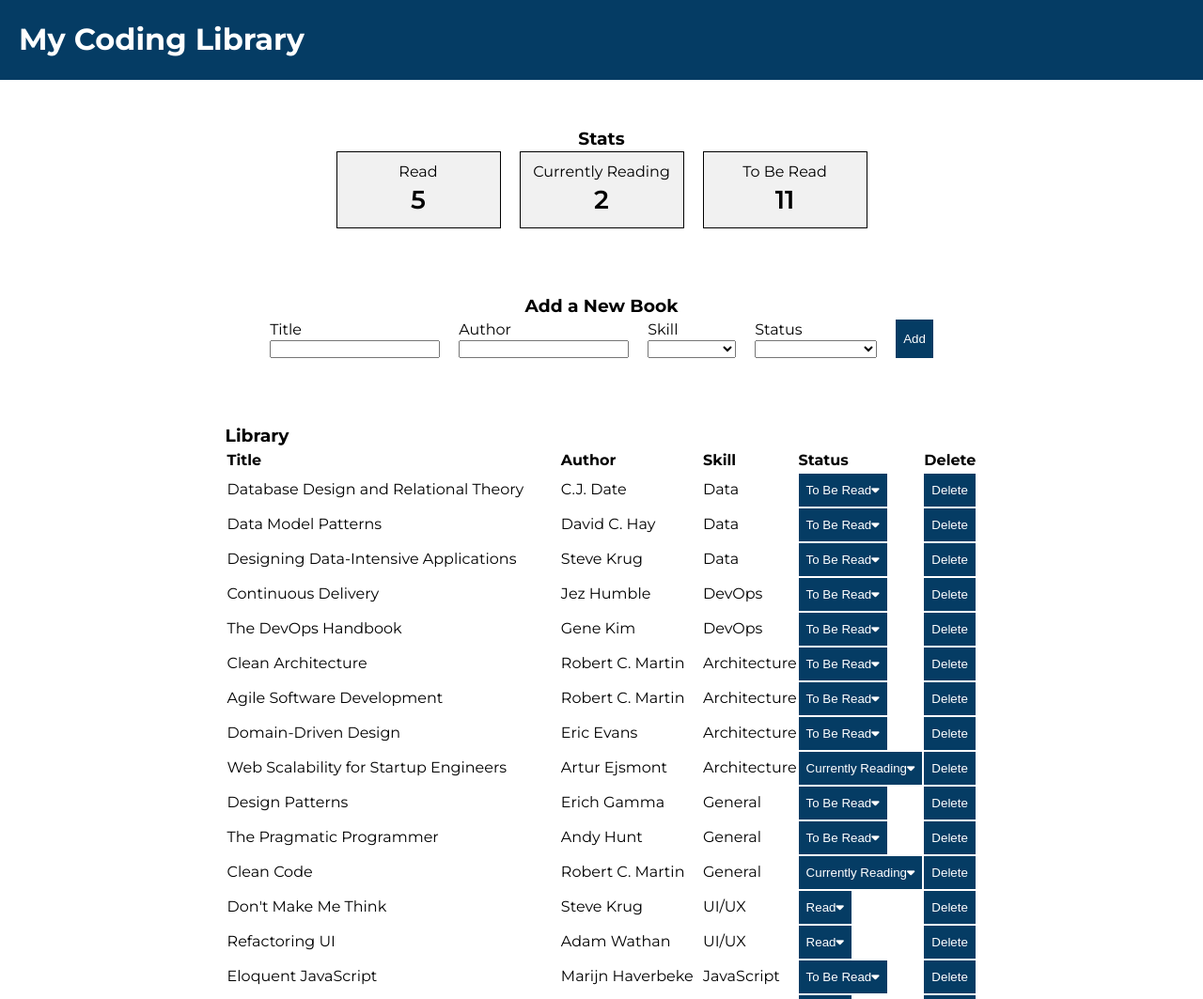
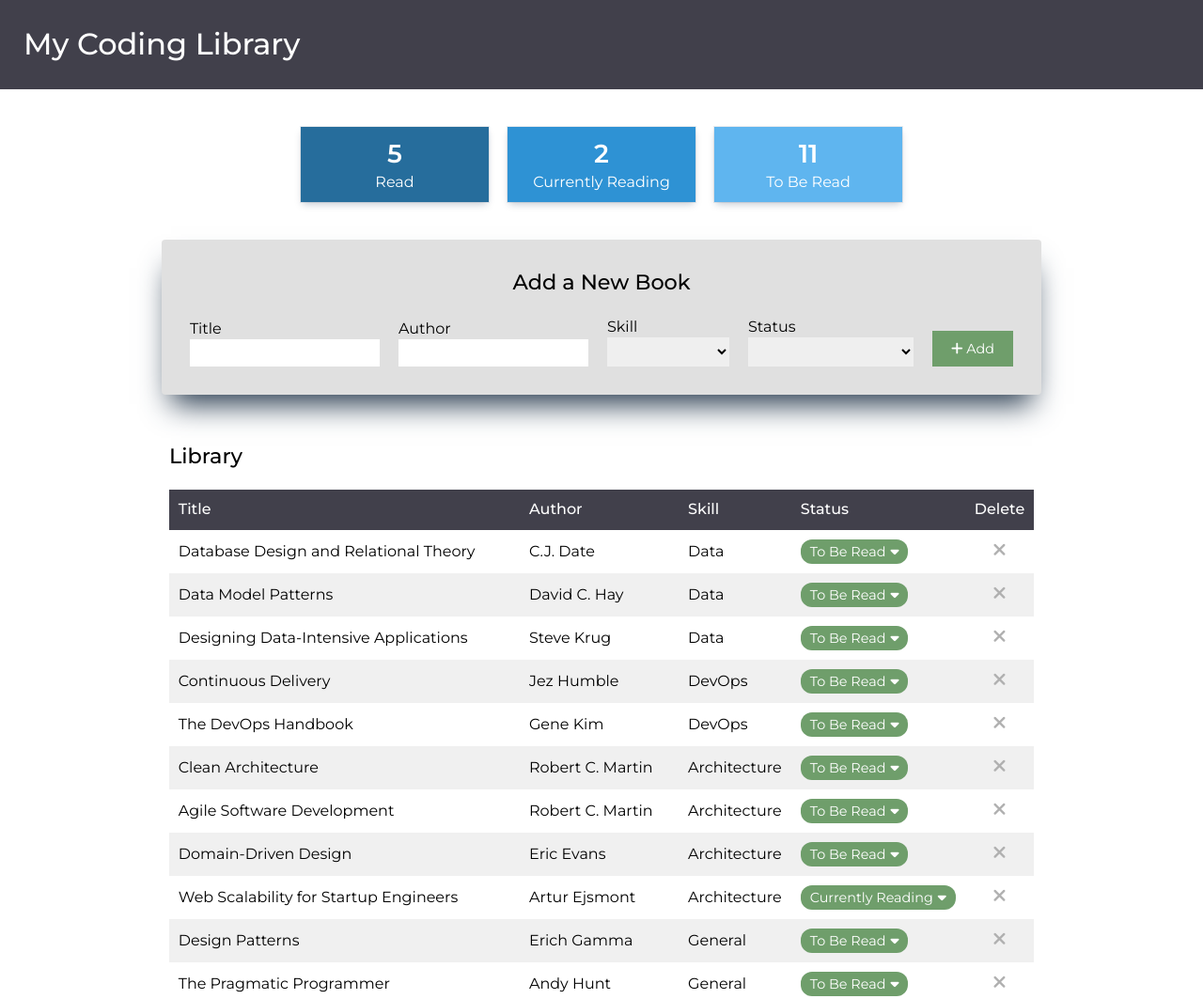
Before and after one commit to kristina-sparrow/library, a website with bundled scripts: page index.html in a window 1280 px wide. Shown: the top 1063 px of the page at 94% size. Built offline with nearby package versions, Linux system fonts and the light colour scheme.

Commit message:
Update styles

```diff
--- a/index.html
+++ b/index.html
@@ -18,20 +18,20 @@
       <header class="header">
         <h1 class="header-title">My Coding Library</h1>
       </header>
+      <main class="main">
         <section class="section--stats">
-        <h3 class="section-title">Stats</h3>
           <div class="container--stat-cards">
             <div class="stat-card books-read">
+              <p class="stat" id="num-books-read"></p>
               <p class="stat-name">Read</p>
-            <p class="stat" id="num-books-read"></p>
             </div>
             <div class="stat-card books-reading">
+              <p class="stat" id="num-books-reading"></p>
               <p class="stat-name">Currently Reading</p>
-            <p class="stat" id="num-books-reading"></p>
             </div>
             <div class="stat-card books-unread">
+              <p class="stat" id="num-books-unread"></p>
               <p class="stat-name">To Be Read</p>
-            <p class="stat" id="num-books-unread"></p>
             </div>
           </div>
         </section>
@@ -42,15 +42,33 @@
               <section class="form-section">
                 <div class="input-group">
                   <label for="title">Title</label>
-                <input required id="title" name="title" type="text" />
+                  <input
+                    required
+                    class="input"
+                    id="title"
+                    name="title"
+                    type="text"
+                  />
                 </div>
                 <div class="input-group">
                   <label for="author">Author</label>
-                <input required id="author" name="author" type="text" />
+                  <input
+                    required
+                    class="input"
+                    id="author"
+                    name="author"
+                    type="text"
+                  />
                 </div>
                 <div class="input-group">
                   <label for="skill">Skill</label>
-                <select required id="skill" name="skill" type="text">
+                  <select
+                    required
+                    class="input"
+                    id="skill"
+                    name="skill"
+                    type="text"
+                  >
                     <option
                       selected
                       disabled
@@ -72,6 +90,7 @@
                 <div class="input-group">
                   <label for="read-status">Status</label>
                   <select
+                    class="input"
                     required
                     id="read-status"
                     name="read-status"
@@ -91,7 +110,10 @@
                 </div>
               </section>
               <section class="form-section">
-              <button type="submit" class="btn btn-submit">Add</button>
+                <button type="submit" class="btn btn-submit">
+                  <i class="fa-solid fa-plus"></i>
+                  Add
+                </button>
               </section>
             </form>
           </div>
@@ -102,17 +124,18 @@
             <table class="table">
               <thead>
                 <tr>
-                <th>Title</th>
-                <th>Author</th>
-                <th>Skill</th>
-                <th>Status</th>
-                <th>Delete</th>
+                  <th class="left">Title</th>
+                  <th class="left">Author</th>
+                  <th class="left">Skill</th>
+                  <th class="left">Status</th>
+                  <th class="center">Delete</th>
                 </tr>
               </thead>
               <tbody id="library-data"></tbody>
             </table>
           </div>
         </section>
+      </main>
       <footer class="footer">
         <p>Built by Kristina Sparrow</p>
         <a
--- a/index.js
+++ b/index.js
@@ -57,13 +57,13 @@ function renderData() {
   library.forEach((book) => {
     const htmlBook = `
       <tr data-index="${library.indexOf(book)}">
-        <td>${book.title}</td>
-        <td>${book.author}</td>
-        <td>${book.skill}</td>
-        <td><div class="dropdown"><button class="btn btn-status">${
+        <td class="left">${book.title}</td>
+        <td class="left">${book.author}</td>
+        <td class="left">${book.skill}</td>
+        <td class="left"><div class="dropdown"><button class="btn btn-status">${
           book.readStatus
         }<i class="fa-solid fa-caret-down"></i></button><div class="status-dropdown"><a class="status-option">Read</a><a class="status-option">Currently Reading</a><a class="status-option">To Be Read</a></div></td>
-        <td><div class="delete"><button class="btn btn-delete">Delete</button></div></td>
+        <td class="center"><i class="fa-solid fa-xmark btn-delete"></i></td>
       </tr>
       `;
     tableBody.insertAdjacentHTML("afterbegin", htmlBook);
--- a/styles/index.scss
+++ b/styles/index.scss
@@ -1,11 +1,17 @@
 /* VARIABLES & FONTS */
 @import url("https://fonts.googleapis.com/css2?family=Montserrat:wght@200;300;400;500;600;700;800&display=swap");
-$clr-bg: #ddd;
-$clr-text: white;
-$clr-primary: #053c64;
-$clr-grayL: #f1f1f1;
-$clr-dark: black;
-$clr-hover: #2980b9;
+$clr-bg: #ffffff;
+$clr-light: #fff;
+$clr-primary: #6f9e6b;
+$clr-grayL: #f0f0f0;
+$clr-grayM: #e0e0e0;
+$clr-grayD: #b0b0b0;
+$clr-dark: #41404b;
+$clr-hover: #62a3ce;
+$clr-red: #ce6262;
+$clr-r: #266d9c;
+$clr-cr: #2e92d4;
+$clr-tbr: #5fb5ef;
 
 /* BASE */
 *,
@@ -29,14 +35,25 @@ html {
   flex-direction: column;
   align-items: center;
   justify-content: space-between;
-  gap: 30px;
 }
 
-.btn {
-  padding: 10px 8px;
-  border: none;
-  background-color: $clr-primary;
-  color: $clr-text;
+.main {
+  background-color: $clr-bg;
+  width: 100%;
+  display: flex;
+  flex-direction: column;
+  align-items: center;
+  justify-content: center;
+}
+
+.section--stats,
+.section--library {
+  padding: 40px 20px;
+}
+
+.section-title {
+  font-weight: 500;
+  font-size: 1.4rem;
 }
 
 /* HEADER */
@@ -44,16 +61,13 @@ html {
   display: flex;
   align-items: center;
   justify-content: flex-start;
-  background-color: $clr-primary;
-  color: $clr-text;
+  background-color: $clr-dark;
+  color: $clr-light;
   width: 100%;
-  padding: 20px;
+  padding: 25px;
+  .header-title {
+    font-weight: 500;
   }
-
-.section--stats,
-.section--add,
-.section--library {
-  padding: 20px;
 }
 
 /* STATS */
@@ -62,21 +76,35 @@ html {
   flex-direction: column;
   align-items: center;
   justify-content: center;
+  gap: 20px;
   .container--stat-cards {
     display: flex;
     align-items: center;
     justify-content: space-around;
     gap: 20px;
     .stat-card {
-      background-color: $clr-grayL;
-      width: 175px;
+      color: $clr-light;
+      width: 200px;
       height: auto;
       padding: 10px;
-      border: 1px solid $clr-dark;
       display: flex;
       flex-direction: column;
       align-items: center;
       justify-content: center;
+      box-shadow: rgba(9, 30, 66, 0.25) 0px 4px 8px -2px,
+        rgba(9, 30, 66, 0.08) 0px 0px 0px 1px;
+      &:hover {
+        transform: scale(1.05);
+      }
+      &.books-read {
+        background-color: $clr-r;
+      }
+      &.books-reading {
+        background-color: $clr-cr;
+      }
+      &.books-unread {
+        background-color: $clr-tbr;
+      }
       .stat {
         font-size: 1.7rem;
         font-weight: 600;
@@ -87,10 +115,18 @@ html {
 
 /* INPUT */
 .section--add {
+  background-color: $clr-grayM;
+  width: max-content;
+  padding: 30px;
+  box-shadow: rgb(38, 57, 77) 0px 20px 30px -10px;
+  border-radius: 4px;
   display: flex;
   flex-direction: column;
   align-items: center;
   justify-content: center;
+  gap: 20px;
+}
+
 .form {
   display: flex;
   flex-direction: row;
@@ -98,25 +134,87 @@ html {
   .form-section {
     display: flex;
     flex-direction: row;
+    align-items: flex-end;
+    justify-content: space-between;
     gap: 20px;
     .input-group {
       display: flex;
       flex-direction: column;
       align-items: flex-start;
       justify-content: center;
+      .input {
+        padding: 5px;
+        font-family: inherit;
+        font-size: inherit;
+        border: none;
       }
     }
   }
 }
 
+.btn-submit {
+  padding: 10px 20px;
+  border: none;
+  background-color: $clr-primary;
+  color: $clr-light;
+  font-family: inherit;
+  font-size: 0.9rem;
+  &:hover {
+    transform: translateY(-4px);
+    box-shadow: 0 2px 3px 0 hsl(0 0% 0% / 0.1);
+  }
+}
+
 /* TABLE */
 .section--library {
+  padding-top: 50px;
   display: flex;
   flex-direction: column;
-  align-items: flex-start;
+  align-items: center;
   justify-content: center;
+  gap: 20px;
+  width: clamp(700px, 1000px, 1500px);
+  .section-title {
+    align-self: flex-start;
+    padding-left: 20px;
+  }
   .table {
+    width: 100%;
+    border-collapse: collapse;
+    .left {
       text-align: left;
+    }
+    .center {
+      text-align: center;
+    }
+    th {
+      background-color: $clr-dark;
+      color: $clr-light;
+      font-weight: 500;
+      padding: 10px;
+    }
+    tbody {
+      td {
+        padding: 10px;
+      }
+      tr:nth-child(even) {
+        background-color: $clr-grayL;
+      }
+      tr:hover {
+        cursor: pointer;
+        td:not(:nth-child(4)) {
+          color: $clr-hover;
+        }
+      }
+      .btn-delete {
+        color: $clr-grayD;
+        font-size: 1.2rem;
+        &:hover {
+          transform: scale(1.4);
+          color: $clr-red;
+        }
+      }
+    }
   }
 }
 
@@ -126,14 +224,21 @@ html {
   display: inline-block;
   .btn-status {
     background-color: $clr-primary;
-    color: $clr-text;
+    color: $clr-light;
     border: none;
+    border-radius: 12px;
+    font-family: inherit;
+    font-size: 0.9rem;
+    padding: 4px 10px;
     cursor: pointer;
     &:hover {
       background-color: $clr-hover;
     }
     &:focus {
       background-color: $clr-hover;
+    }
+    i {
+      padding-left: 5px;
     }
   }
   .status-dropdown {
@@ -161,15 +266,15 @@ html {
 /* FOOTER */
 .footer {
   width: 100%;
-  background-color: $clr-grayL;
   display: flex;
   align-items: center;
   justify-content: center;
   gap: 10px;
-  padding: 10px;
+  padding: 20px;
   color: $clr-dark;
+  font-size: 0.9rem;
   i {
-    font-size: 1.2rem;
+    font-size: 1rem;
     color: $clr-dark;
   }
 }
```
Also changed, not shown: README.md, styles/index.css, 1 other file. Lines whose indentation alone changed are shown as unchanged.
